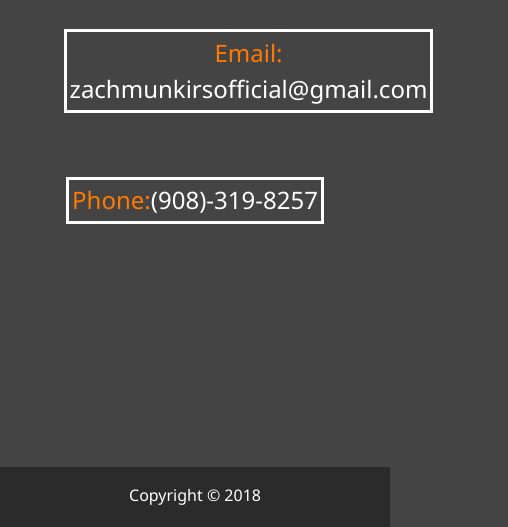
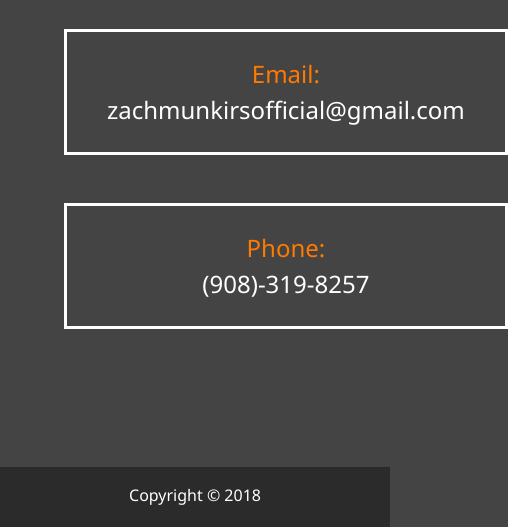
Before and after one commit to Munchirs/portfolio, a website: page dist/contact.html in a window 390 px wide. Shown: the part 317-844 px from the top of the page, 508 px wide, since content can reach past the window. Drawn offline with Linux system fonts and the light colour scheme.

Commit message:
trying to find a fix for responsiveness

```diff
--- a/scss/main.scss
+++ b/scss/main.scss
@@ -133,7 +133,7 @@ main {
 
 // Contact Page
 .boxes {
-  display: flex;
+  display: grid;
   flex-wrap: wrap;
   justify-content: space-evenly;
   align-items: center;
@@ -142,8 +142,8 @@ main {
   div {
     font-size: 1.5rem;
     border: 3px #fff solid;
-    padding: 1%;
-    margin-bottom: 3rem;
+    padding: 1.5rem 2.5rem;
+    margin-bottom: 2rem;
     @include easeOut;
 
     &:hover {
```
Also changed, not shown: dist/css/main.css.
